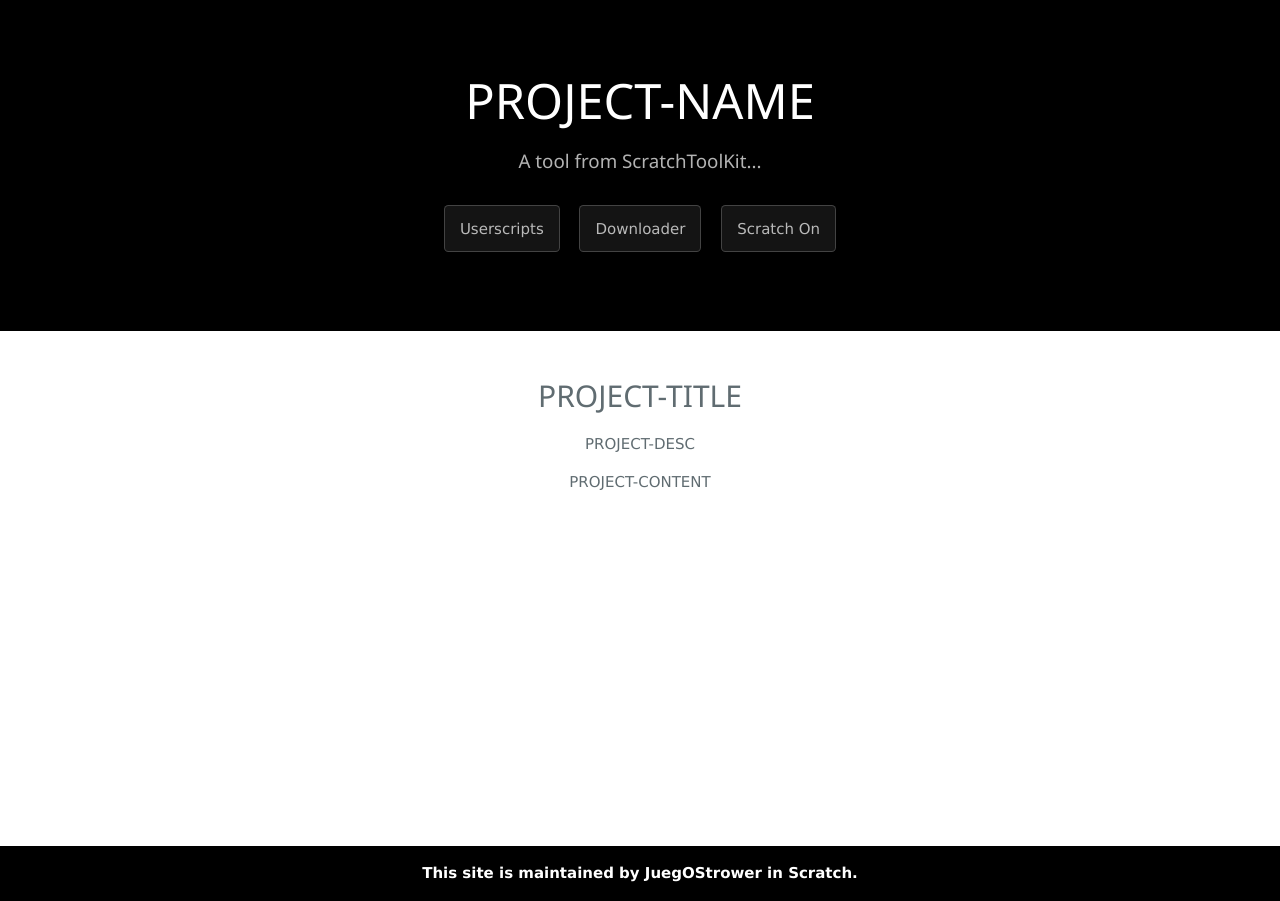
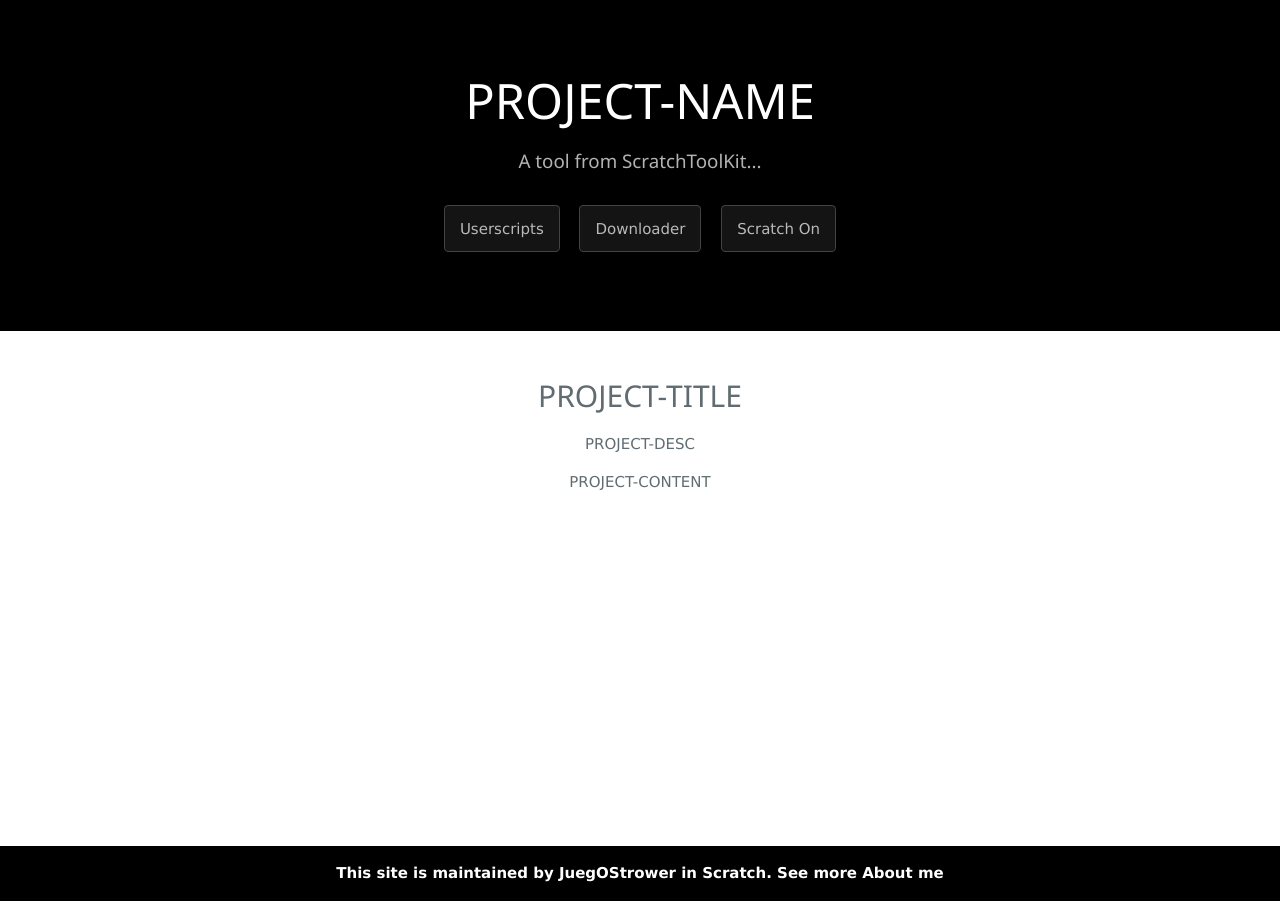
Before and after one commit to JuegOStrower/juegostrower.github.io, a Jekyll site: the page template/index.html, which Jekyll copies as it is, in a window 1280 px wide. Built offline with Jekyll 4.4.1, drawn with Linux system fonts in a browser that asks for light colours.

Commit message:
Update index.html

```diff
--- a/template/index.html
+++ b/template/index.html
@@ -37,5 +37,5 @@ PROJECT-CONTENT
 
 </div></div>
 <footer class="w3-center w3-container w3-black w3-padding-16">
-        <span class="site-footer-owner">This site is maintained by <a href="https://scratch.mit.edu/users/JuegOStrower">JuegOStrower</a> in Scratch.</span>
+        <span class="site-footer-owner">This site is maintained by <a href="https://scratch.mit.edu/users/JuegOStrower">JuegOStrower</a> in Scratch. See more <a href="me">About me</a></span>
     </footer></body></html>
```
